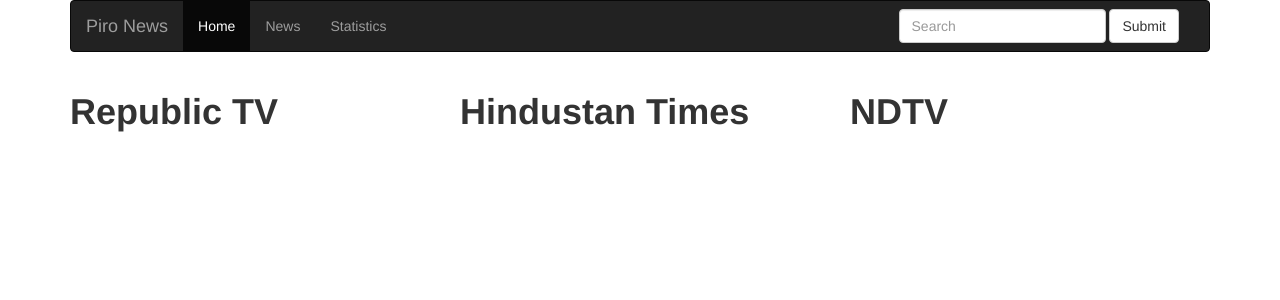
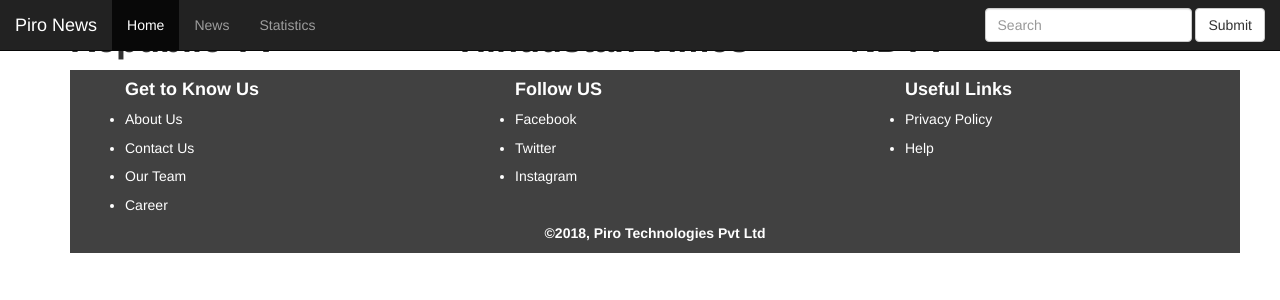
Before and after one commit to imsaiful/piro, a Django app: template pironews/feed/templates/feed/index.html in a window 1280 px wide. Shown: the top 300 px of the page. Run offline with Django 3.2, Linux system fonts and the light colour scheme; the template is opened without the code that fills it, so the values that code supplies are empty; some libraries are stand-ins or nearby versions.

Commit message:
add footer

```diff
--- a/pironews/feed/templates/feed/index.html
+++ b/pironews/feed/templates/feed/index.html
@@ -6,11 +6,19 @@
     <meta charset="utf-8">
     <meta name="viewport" content="width=device-width, initial-scale=1">
     <link rel="stylesheet" href="https://maxcdn.bootstrapcdn.com/bootstrap/3.3.7/css/bootstrap.min.css">
-
+    <style>
+        footer{
+            background:#414141;
+            text-height: 24px;
+            color:white;
+            font-weight: 700;
+            float: left;
+        }
+    </style>
 </head>
 <body bgcolor="#E6E6FA">
 <div class="container">
-<nav class="navbar navbar-inverse">
+<nav class="navbar navbar-inverse navbar-fixed-top">
   <div class="container-fluid">
     <div class="navbar-header">
       <button type="button" class="navbar-toggle" data-toggle="collapse" data-target="#myNavbar">
@@ -66,7 +74,55 @@
                 {% endfor %}
         </div>
     </div>
+
+<footer>
+    <div class="container">
+        <div class="row">
+            <div class="col-md-4">
+                <ul><h4><b>Get to Know Us</b></h4>
+                    <li><h5>About Us</h5></li>
+                    <li><h5>Contact Us</h5></li>
+                    <li><h5>Our Team</h5></li>
+                    <li><h5>Career</h5></li>
+                </ul>
+            </div>
+            <div class="col-md-4">
+                    <ul><h4><b>Follow US</b></h4>
+                    <li><h5>Facebook</h5></li>
+                    <li><h5>Twitter</h5></li>
+                    <li><h5>Instagram</h5></li>
+                </ul>
+            </div>
+            <div class="col-md-4">
+                <ul><h4><b>Useful Links</b></h4>
+                    <li><h5>Privacy Policy</h5></li>
+                    <li><h5>Help</h5></li>
+                </ul>
+            </div>
+
+
+
+
+        </div>
+    </div>
+    <div class="row">
+        <div class="col-md-3">
+
+        </div>
+        <div class="col-md-6">
+            <p style="text-align:center">©2018, Piro Technologies Pvt Ltd</p>
+        </div>
+        <div class="col-md-3">
+
+        </div>
+    </div>
+
+
+</footer>
+    <br>
+
 </div>
+<br>
 <script src="https://ajax.googleapis.com/ajax/libs/jquery/3.3.1/jquery.min.js"></script>
 <script src="https://maxcdn.bootstrapcdn.com/bootstrap/3.3.7/js/bootstrap.min.js"></script>
 </body>
```
Also changed, not shown: Script/ndtv.py (+40 -0 lines), pironews/feed/models.py (+11 -0 lines), pironews/feed/views.py (+14 -2 lines), pironews/feed/migrations/0009_auto_20180731_2146.py (added), 1 other file.
